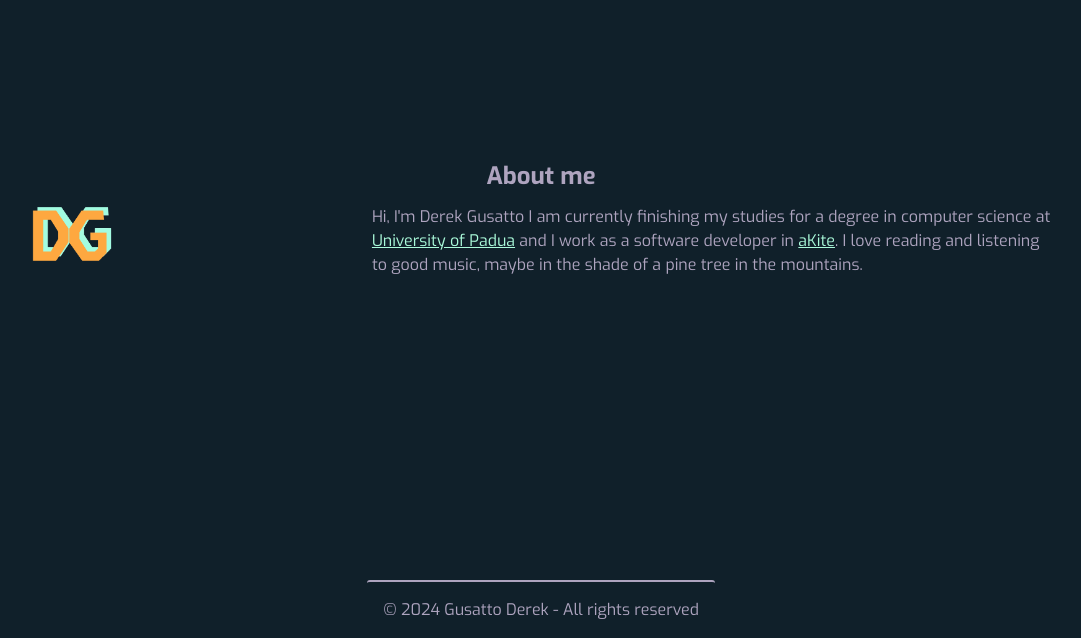
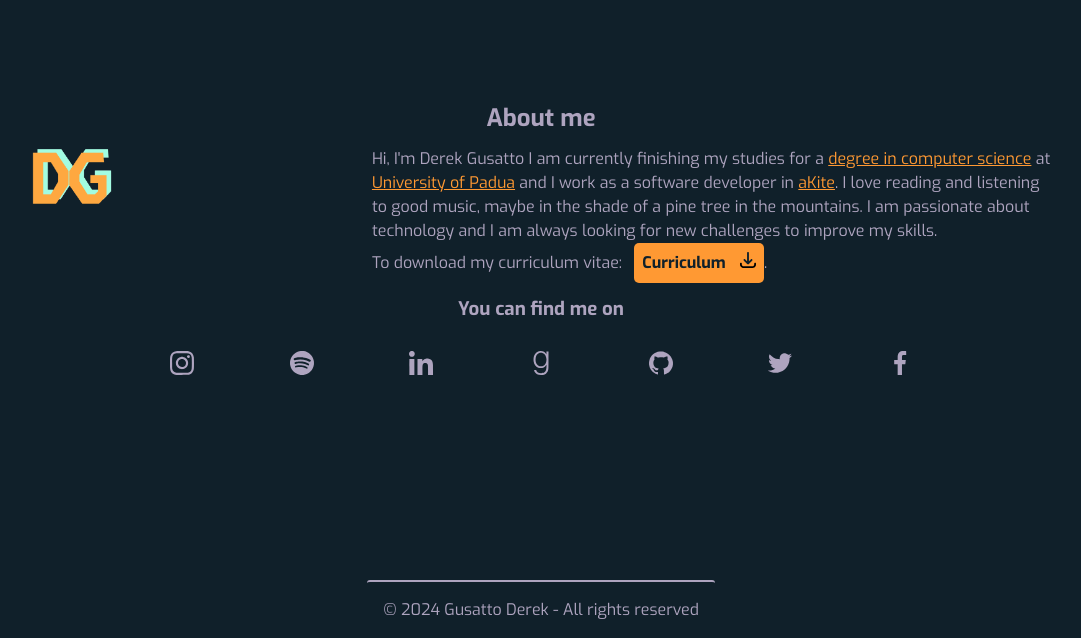
Before and after one commit to DerekGusatto02/derekgusatto.it, a PHP site: page /aboutme.php in a window 1280 px wide. Shown: the part 162-800 px from the top of the page, without its empty margins (99-1180 px from the left). Run offline with PHP 8.4, Linux system fonts and the light colour scheme.

Commit message:
Update index & aboutme

```diff
--- a/aboutme.html
+++ b/aboutme.html
@@ -34,12 +34,29 @@
         </header>
         <main id="content" class="about-me">
                 <h2> About me</h2>
+                <div id="paragraphs">
                 <p>
                     Hi, I'm Derek Gusatto
-                    I am currently finishing my studies for a degree in computer science at <a href="">University of Padua</a> and I work as a software developer in <a href="">aKite</a>.
+                    I am currently finishing my studies for a <a href="https://informatica.math.unipd.it/en/bachelor/" target="_blank">degree in computer science</a> at <a href="https://www.unipd.it/en/" target="_blank">University of Padua</a> and I work as a software developer in <a href="https://akite.net/en/" target="_blank">aKite</a>.
                     I love reading and listening to good music, maybe in the shade of a pine tree in the mountains.
+                    I am passionate about technology and I am always looking for new challenges to improve my skills.
                 </p>
+                <p>
+                    To download my curriculum vitae: <a href="docs/Derek_Gusatto_CV.pdf" download target="_blank" class="button-link">Curriculum <img src="img/download.svg"></a>.
+                </p>
+                </div>
                 <img src="img/logo.png" alt="Derek Gusatto">
+                <h3>You can find me on</h3>
+                <ul id="social-list">
+                    <li id="instagram" class="logo"><a href="https://www.instagram.com/derek.gusatto/" target="_blank">Instagram</a></li>
+                    <li id="spotify" class="logo"><a href="https://open.spotify.com/user/21ptq4rfoes2e2dekxdch2eri?si=28d028eb490f48ee" target="_blank">Spotify</a></li>
+                    <li id="linkedin" class="logo"><a href="https://www.linkedin.com/in/derek-gusatto-9a3402216/" target="_blank">LinkedIn</a></li>
+                    <li id="goodreads" class="logo"><a href="https://www.goodreads.com/user/show/153481504-derek-gusatto" target="_blank">Goodreads</a></li>
+                    <li id="github" class="logo"><a href="https://github.com/DerekGusatto02" target="_blank">Github</a></li>
+                    <li id="twitter" class="logo"><a href="https://x.com/gstdrk" target="_blank">Twitter</a></li>
+                    <li id="facebook" class="logo"><a href="https://www.facebook.com/derek.gusatto" target="_blank">Facebook</a></li>
+
+                </ul>
         </main>
         <footer>
             <p>
--- a/css/mini.css
+++ b/css/mini.css
@@ -102,24 +102,17 @@ header #breadcrumb{
     display: none;
 }
 
-main > h1{
-    font-size: 2em;
-}
-
-main > h2{
-    font-size: 1em;
-}
-
 .about-me{
     display: grid;
     grid-template-columns: 1fr;
-    grid-template-rows: 1fr 1fr 1fr;
     grid-gap: 0.3em;
     grid-template-areas:
         "h"
         "c"
         "c"
-        "i";
+        "i"
+        "e"
+        "s";
     align-items: center;
 }
 
--- a/css/style.css
+++ b/css/style.css
@@ -97,7 +97,7 @@ main{
     line-height: 1.5em;
     color:black;
     background-position: center;
-    filter: invert(100%) sepia(100%) saturate(1000%) hue-rotate(180deg);
+
   }
 
 #instagram{
@@ -108,6 +108,21 @@ main{
 }
 #linkedin{
     background-image: url("../img/social-logo/linkedin.svg");
+}
+#facebook{
+    background-image: url("../img/social-logo/facebook.svg");
+}
+#spotify{
+    background-image: url("../img/social-logo/spotify.svg");
+}
+#twitter{
+    background-image: url("../img/social-logo/twitter.svg");
+}
+#goodreads{
+    background-image: url("../img/social-logo/goodreads.svg");
+}
+#email{
+    background-image: url("../img/social-logo/email.svg");
 }
 
 #home-logo{
@@ -196,7 +211,7 @@ grid-area: i;
     display: block;
 }
 
-main > h1, main >h2{
+main > h1, main > h2, main > h3{
     margin: 0.5em auto;
 }
 
@@ -213,16 +228,49 @@ main > h1{
     grid-gap: 0.3em;
     grid-template-areas:
         "h h h"
-        "i c c" ;
+        "i c c"
+        "e e e"
+        "s s s";
 }
 
 .about-me > h2{
     grid-area: h;
 }
-.about-me > p{
+.about-me > #paragraphs{
     grid-area: c;
 }
 .about-me > img{
     grid-area: i;
     width: 25%;
 }
+.about-me > h3{
+    grid-area: e;
+}
+.about-me > ul{
+    grid-area: s;
+}
+
+a.button-link{
+    display: inline-block;
+    padding: 0.5em;
+    margin-left: 0.5em;
+    color: var(--bgColor);
+    text-align: center;
+    text-decoration: none;
+    border-radius: 5px;
+    font-weight: bold;
+    cursor: pointer;
+}
+
+a.button-link:visited{
+    background-color: var(--secondaryColor);
+}
+
+a.button-link:link{
+    background-color: var(--mainColor);
+}
+
+a.button-link > img{
+    height: 1em;
+    margin-left: 10px;
+}
```
Also changed, not shown: index.html (+3 -4 lines).
